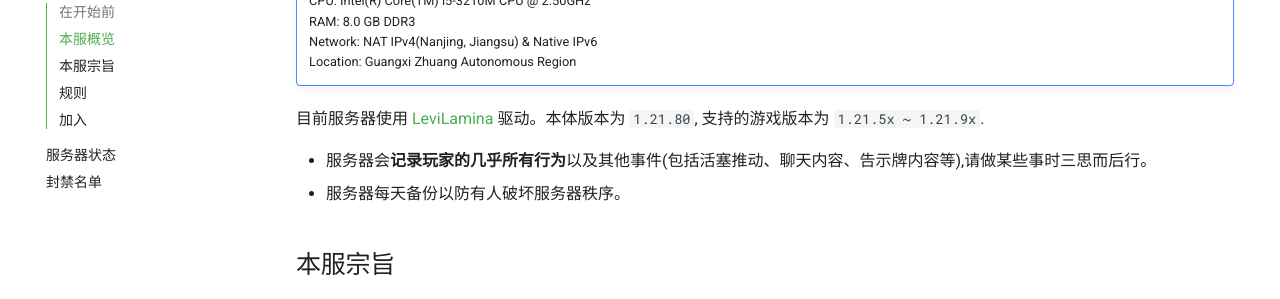
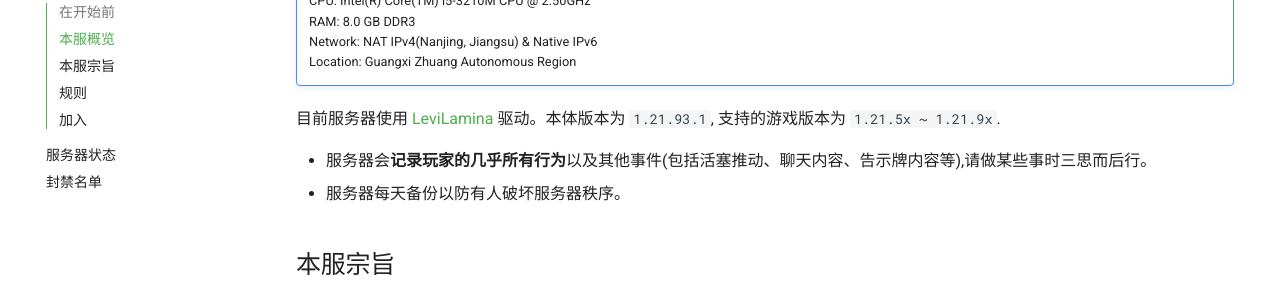
Before and after one commit to mcxiaolan/mc-nest, an MkDocs documentation site: the page built from docs/server/join.md, in a window 1280 px wide and 900 px high, scrolled down 334 px. Shown: the part 150-449 px from the top of the window. Built offline with MkDocs 1.6.1 and Material for MkDocs 9.7.7, drawn with Linux system fonts in a browser that asks for light colours; comment, search, counter and statistics services are not loaded.

Commit message:
Update join.md

```diff
--- a/docs/server/join.md
+++ b/docs/server/join.md
@@ -11,7 +11,7 @@
     Network: NAT IPv4(Nanjing, Jiangsu) & Native IPv6
     Location: Guangxi Zhuang Autonomous Region
 
-目前服务器使用  [LeviLamina](https://lamina.levimc.org/zh/) 驱动。本体版本为 `1.21.80`, 支持的游戏版本为  `1.21.5x ~ 1.21.9x`.
+目前服务器使用  [LeviLamina](https://lamina.levimc.org/zh/) 驱动。本体版本为 `1.21.93.1`, 支持的游戏版本为  `1.21.5x ~ 1.21.9x`.
 
 * 服务器会**记录玩家的几乎所有行为**以及其他事件(包括活塞推动、聊天内容、告示牌内容等),请做某些事时三思而后行。
 * 服务器每天备份以防有人破坏服务器秩序。
```
